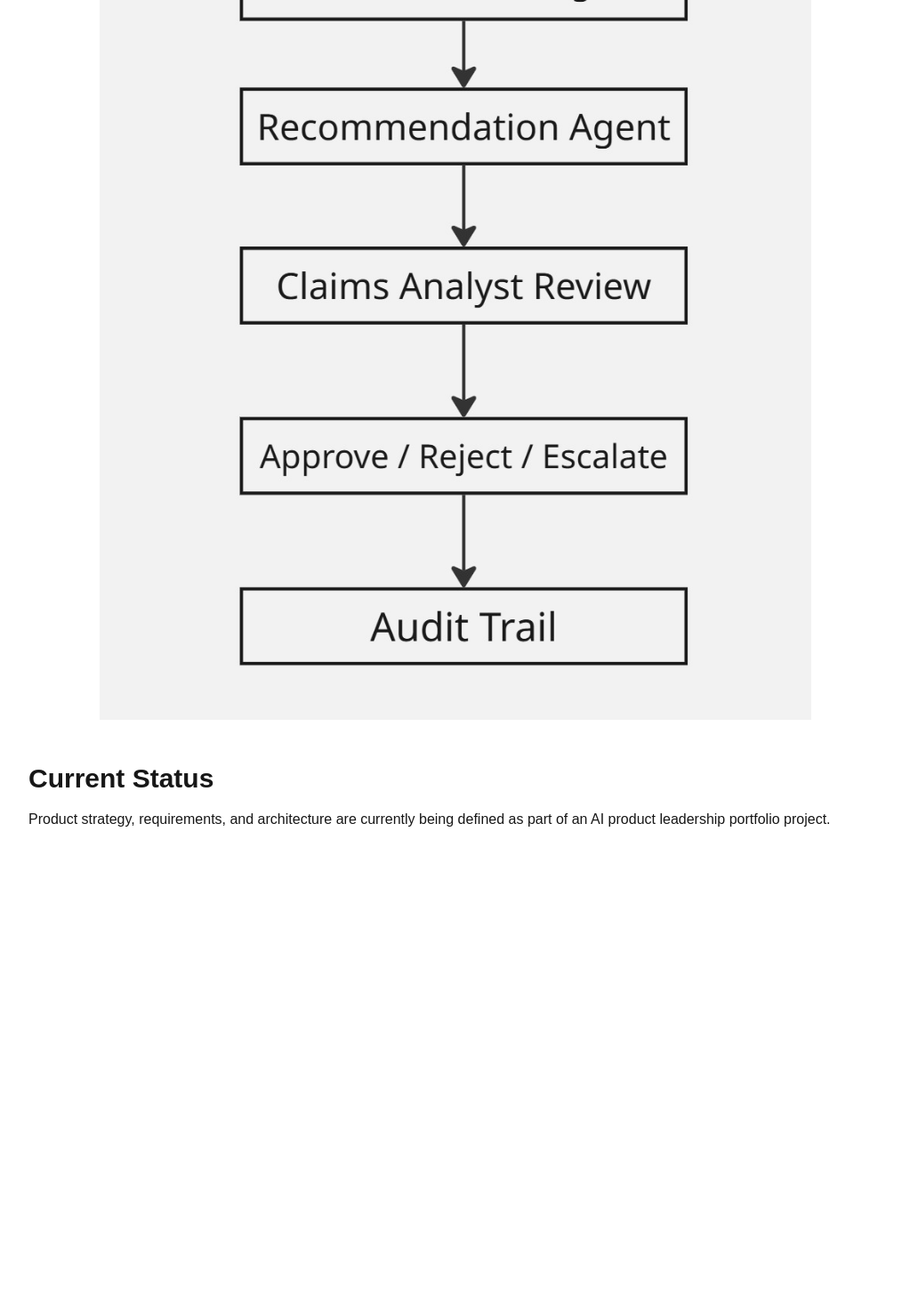
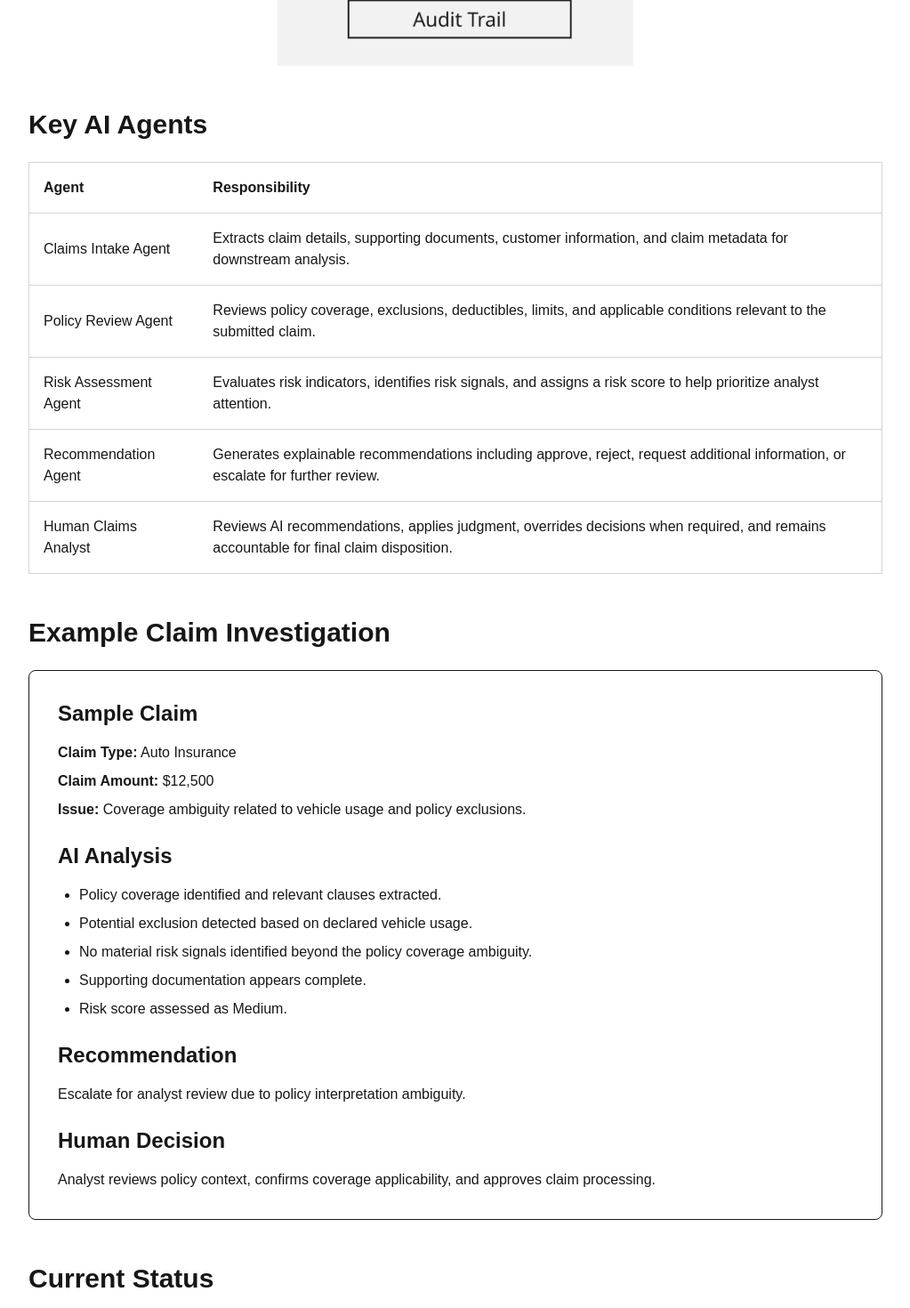
Before and after one commit to rovelmelodylab/product-leader-portfolio, a Next.js app: page /projects/ai-claims-resolution-platform in a window 1280 px wide. Shown: the part 1200-2670 px from the top of the page at 89% size, without its empty margins (128-1151 px from the left). Before the commit the page ends 2197 px from the top, so only its background shows below. Built offline with nearby package versions, Linux system fonts and the light colour scheme.

Commit message:
added example claim and architecture skeleton

```diff
--- a/src/app/page.tsx
+++ b/src/app/page.tsx
@@ -25,9 +25,38 @@ export default function Home() {
         </p>
       </section>
 
+    <section className="mt-16 mb-24">
+      <h2 className="text-3xl font-bold mb-6">
+        Featured Projects
+      </h2>
+
+      <div className="border rounded-lg p-8 hover:shadow-lg transition-shadow">
+        <h3 className="text-3xl font-bold mb-4">
+          AI-Powered Claims Resolution Platform
+        </h3>
+
+        <div className="inline-block bg-gray-100 rounded px-3 py-1 text-sm mb-4">
+          In Progress •   AI Product Portfolio Project
+        </div>
+        <p className="mb-4">
+          A human-in-the-loop AI platform that helps insurance claims teams
+          investigate, assess, and resolve complex claim exceptions faster
+          while maintaining governance, auditability, and decision accountability.
+        </p>
+
+        <a
+          href="/projects/ai-claims-resolution-platform"
+          className="text-blue-600 font-medium hover:underline"
+        >
+          View Project →
+        </a>
+      </div>
+    </section>
+
+
       {/* Impact Section */}
       <section className="mb-20">
-        <h2 className="text-3xl font-semibold mb-8">
+        <h2 className="text-3xl font-bold mt-8 mb-8">
           Career Impact
         </h2>
 
@@ -172,4 +201,9 @@ export default function Home() {
 
     </main>
   );
+
+
+
+
+
 }
--- a/src/app/projects/ai-claims-resolution-platform/page.tsx
+++ b/src/app/projects/ai-claims-resolution-platform/page.tsx
@@ -9,9 +9,7 @@ export default function ClaimsResolutionPlatform() {
       </h1>
 
       <p className="text-xl mb-8">
-        An AI-assisted decision support platform that helps insurance claims
-        analysts investigate and resolve claim exceptions while maintaining
-        human oversight, explainability, and compliance.
+        A human-in-the-loop AI platform that helps insurance claims teams investigate, assess, and resolve complex claim exceptions faster while maintaining governance, auditability, and decision accountability.
       </p>
 
       <h2 className="text-3xl font-semibold mb-4">
@@ -44,11 +42,121 @@ export default function ClaimsResolutionPlatform() {
           <Image
             src="/images/claims-workflow.png"
             alt="AI Claims Resolution Workflow"
-            width={800}
-            height={1000}
+            width={400}
+            height={600}
           />
        </div>
 
+
+      <h2 className="text-3xl font-semibold mb-6">
+        Key AI Agents
+      </h2>
+
+      <div className="overflow-x-auto mb-12">
+        <table className="w-full border border-gray-300">
+          <thead>
+            <tr className="border-b border-gray-300">
+              <th className="text-left p-4">Agent</th>
+              <th className="text-left p-4">Responsibility</th>
+            </tr>
+          </thead>
+
+          <tbody>
+            <tr className="border-b border-gray-300">
+              <td className="p-4 font-medium">Claims Intake Agent</td>
+              <td className="p-4">
+                Extracts claim details, supporting documents, customer information,
+                and claim metadata for downstream analysis.
+              </td>
+            </tr>
+
+            <tr className="border-b border-gray-300">
+              <td className="p-4 font-medium">Policy Review Agent</td>
+              <td className="p-4">
+                Reviews policy coverage, exclusions, deductibles, limits, and
+                applicable conditions relevant to the submitted claim.
+              </td>
+            </tr>
+
+            <tr className="border-b border-gray-300">
+              <td className="p-4 font-medium">Risk Assessment Agent</td>
+              <td className="p-4">
+                Evaluates risk indicators, identifies risk signals, and assigns a risk
+                score to help prioritize analyst attention.
+              </td>
+            </tr>
+
+            <tr className="border-b border-gray-300">
+              <td className="p-4 font-medium">Recommendation Agent</td>
+              <td className="p-4">
+                Generates explainable recommendations including approve, reject,
+                request additional information, or escalate for further review.
+              </td>
+            </tr>
+
+            <tr>
+              <td className="p-4 font-medium">Human Claims Analyst</td>
+              <td className="p-4">
+                Reviews AI recommendations, applies judgment, overrides decisions
+                when required, and remains accountable for final claim disposition.
+              </td>
+            </tr>
+          </tbody>
+        </table>
+      </div>
+
+      <h2 className="text-3xl font-semibold mb-6">
+        Example Claim Investigation
+      </h2>
+
+      <div className="border rounded-lg p-8 mb-12">
+
+        <h3 className="text-2xl font-semibold mb-4">
+          Sample Claim
+        </h3>
+
+        <p className="mb-2">
+          <strong>Claim Type:</strong> Auto Insurance
+        </p>
+
+        <p className="mb-2">
+          <strong>Claim Amount:</strong> $12,500
+        </p>
+
+        <p className="mb-6">
+          <strong>Issue:</strong> Coverage ambiguity related to vehicle usage and policy exclusions.
+        </p>
+
+        <h3 className="text-2xl font-semibold mb-4">
+          AI Analysis
+        </h3>
+
+        <ul className="list-disc pl-6 mb-6 space-y-2">
+          <li>Policy coverage identified and relevant clauses extracted.</li>
+          <li>Potential exclusion detected based on declared vehicle usage.</li>
+          <li>No material risk signals identified beyond the policy coverage ambiguity.</li>
+          <li>Supporting documentation appears complete.</li>
+          <li>Risk score assessed as Medium.</li>
+        </ul>
+
+        <h3 className="text-2xl font-semibold mb-4">
+          Recommendation
+        </h3>
+
+        <p className="mb-6">
+          Escalate for analyst review due to policy interpretation ambiguity.
+        </p>
+
+        <h3 className="text-2xl font-semibold mb-4">
+          Human Decision
+        </h3>
+
+        <p>
+          Analyst reviews policy context, confirms coverage applicability,
+          and approves claim processing.
+        </p>
+
+      </div>
       <h2 className="text-3xl font-semibold mb-4">
         Current Status
       </h2>
```
Also changed, not shown: 1 other file (tests, documents, lock files or other folders).
